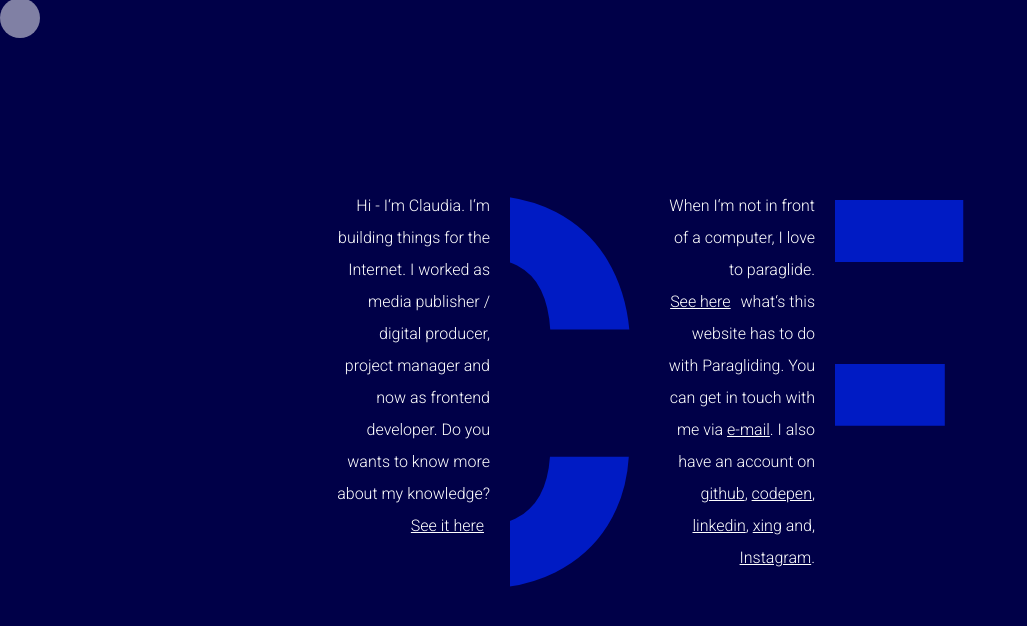
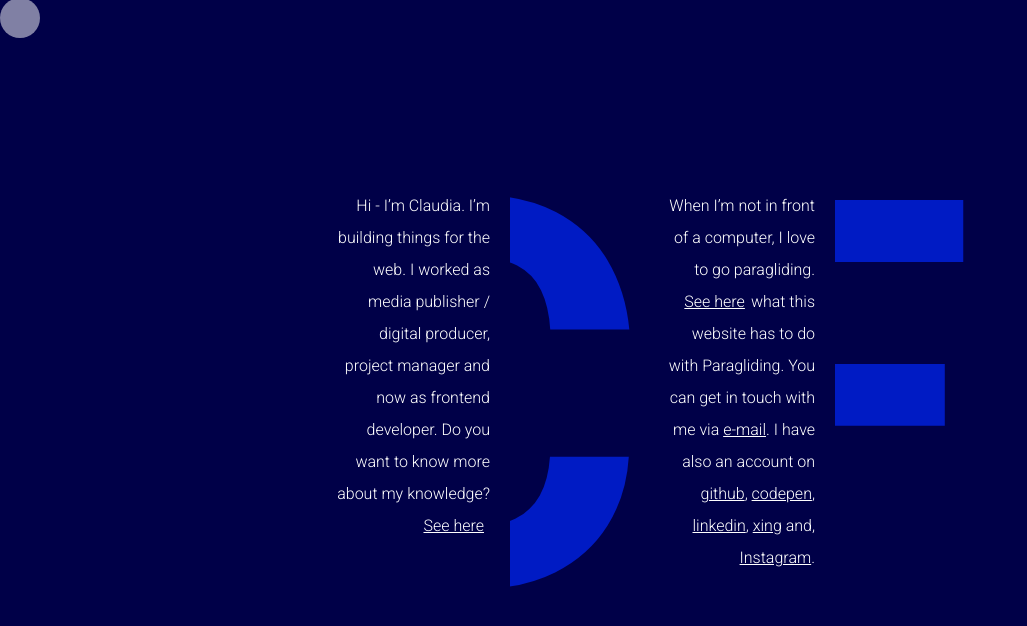
Before and after one commit to eyesight/personalWebsite, a website: page index.html in a window 1280 px wide. Shown: the whole page, without its empty margins (0-1027 px from the left). Drawn offline with nearby package versions, Linux system fonts and the light colour scheme; no server answers.

Commit message:
text-corrections

```diff
--- a/index.html
+++ b/index.html
@@ -20,18 +20,18 @@
         <div class="initials">CF</div>
         <div class="text text--left">
             <p class="text__text">
-                Hi - I‘m Claudia.
-                I‘m building things
-                for the Internet.
+                Hi - I’m Claudia.
+                I’m building things
+                for the web.
                 I worked as media
                 publisher /
                 digital producer,
                 project manager
                 and now as
                 frontend developer.
-                Do you wants to know more about my
+                Do you want to know more about my
                 knowledge?
-                <button class="anchor anchor--inline anchor--left">See it here</button>
+                <button class="anchor anchor--inline anchor--left">See here</button>
             </p>
             <p class="text__text text__text--hidden">
                 The color changes
@@ -43,13 +43,13 @@
         </div>
         <div class="text text--right">
             <p class="text__text">
-                When I‘m not in
+                When I’m not in
                 front of a computer,
-                I love to paraglide.
-                <button class="anchor anchor--inline anchor--right">See here</button> what‘s
+                I love to go paragliding.
+                <button class="anchor anchor--inline anchor--right">See here</button>what
                 this website has to do with Paragliding.
-                You can get in touch with me via <a href="mailto: claudae_f@hotmail.com" class="anchor">e-mail</a>.
-                I also have an
+                You can get in touch with me via <a href="mailto: cmfriedrich84@gmail.com" class="anchor">e-mail</a>.
+                I have also an
                 account on <a href="https://github.com/eyesight" class="anchor" target="_blank">github</a>,
                 <a href="https://codepen.io/eyesight" class="anchor" target="_blank">codepen</a>,
                 <a href="https://ch.linkedin.com/in/claudia-friedrich-90348884/" class="anchor"
@@ -71,8 +71,6 @@
                 with different tools. And typografie.
             </p>
         </div>
-
-        <!--     <canvas id="canvas"></canvas>-->
     </div>
     <div class="cursor"></div>
     <div class="info"></div>
```
